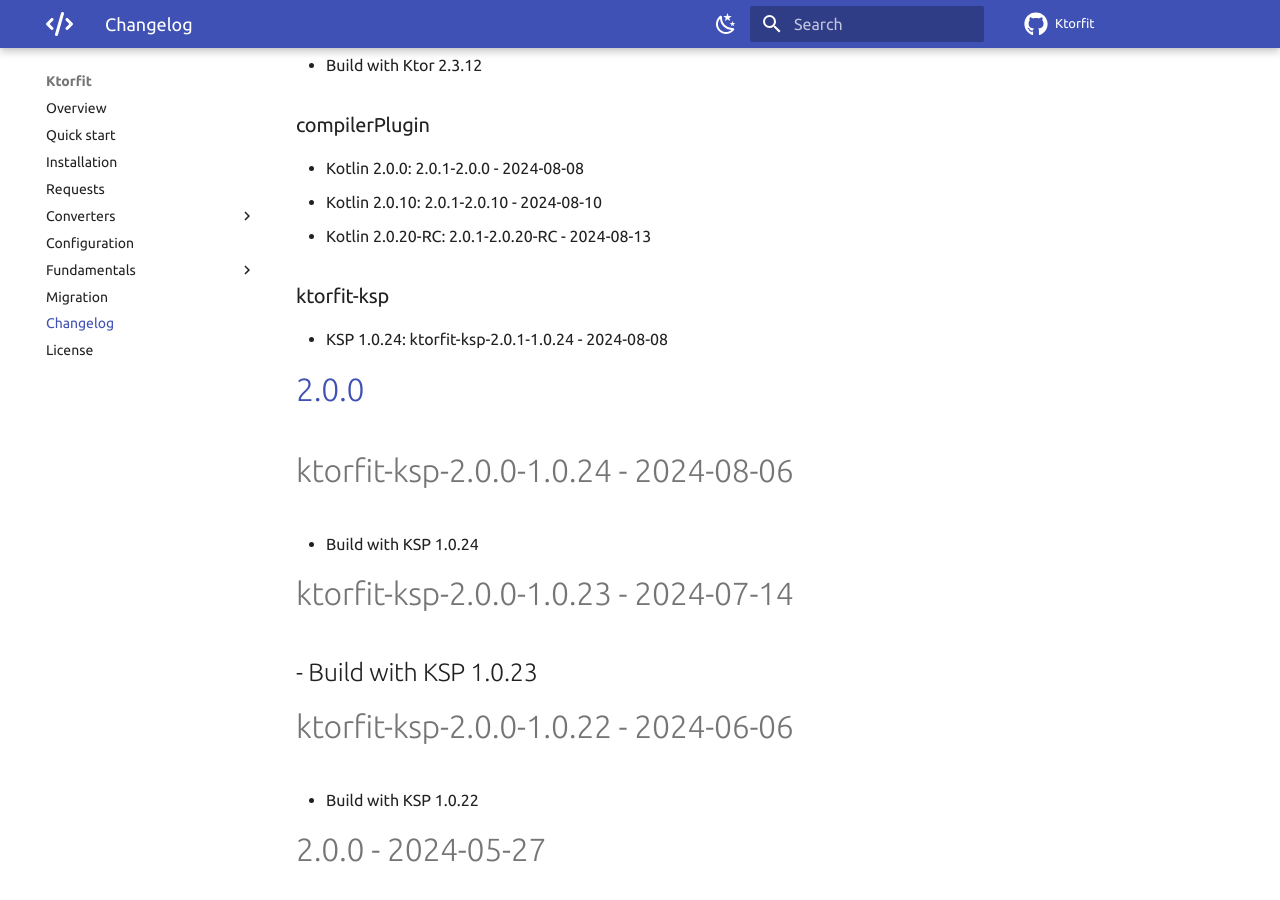
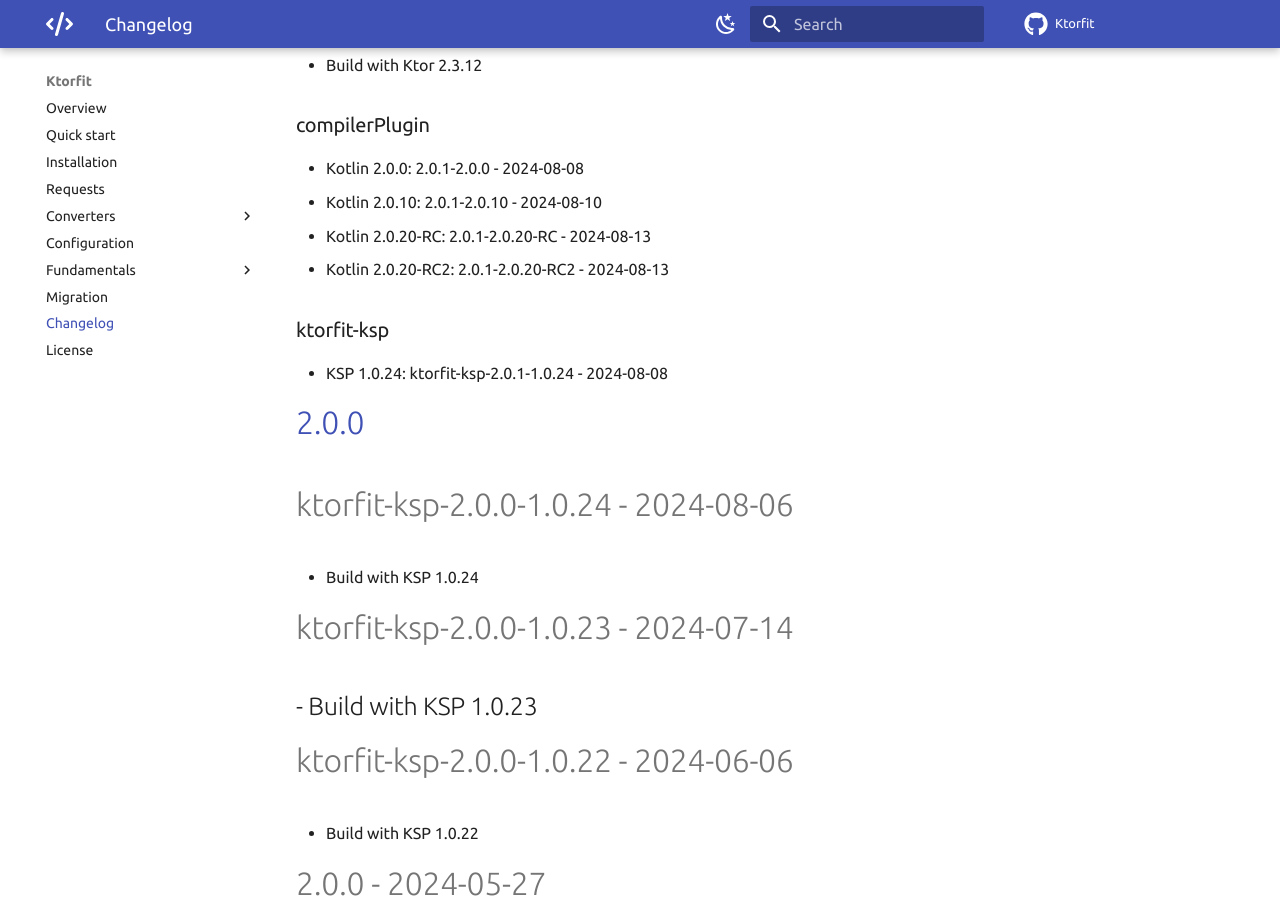
Before and after one commit to Foso/Ktorfit, an MkDocs documentation site: the page built from docs/CHANGELOG.md, in a window 1280 px wide and 900 px high, scrolled down 824 px. Built offline with MkDocs 1.6.1 and Material for MkDocs 9.7.7, drawn with Linux system fonts in a browser that asks for light colours; comment, search, counter and statistics services are not loaded.

Commit message:
Update CHANGELOG.md

```diff
--- a/docs/CHANGELOG.md
+++ b/docs/CHANGELOG.md
@@ -21,6 +21,7 @@
 - Kotlin 2.0.0: 2.0.1-2.0.0 - 2024-08-08
 - Kotlin 2.0.10: 2.0.1-2.0.10 - 2024-08-10
 - Kotlin 2.0.20-RC: 2.0.1-2.0.20-RC - 2024-08-13
+- Kotlin 2.0.20-RC2: 2.0.1-2.0.20-RC2 - 2024-08-13
 
 ### ktorfit-ksp
 - KSP 1.0.24: ktorfit-ksp-2.0.1-1.0.24 - 2024-08-08
```
